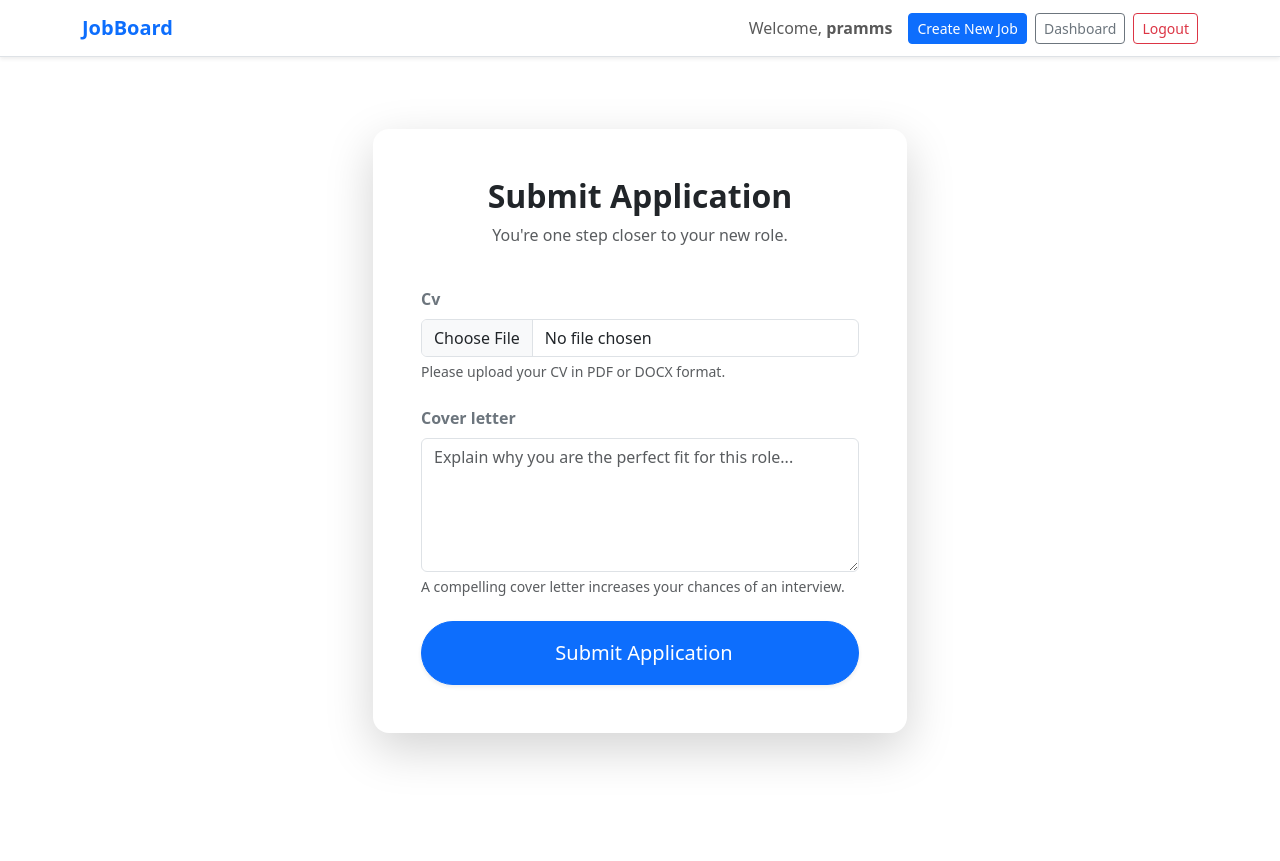
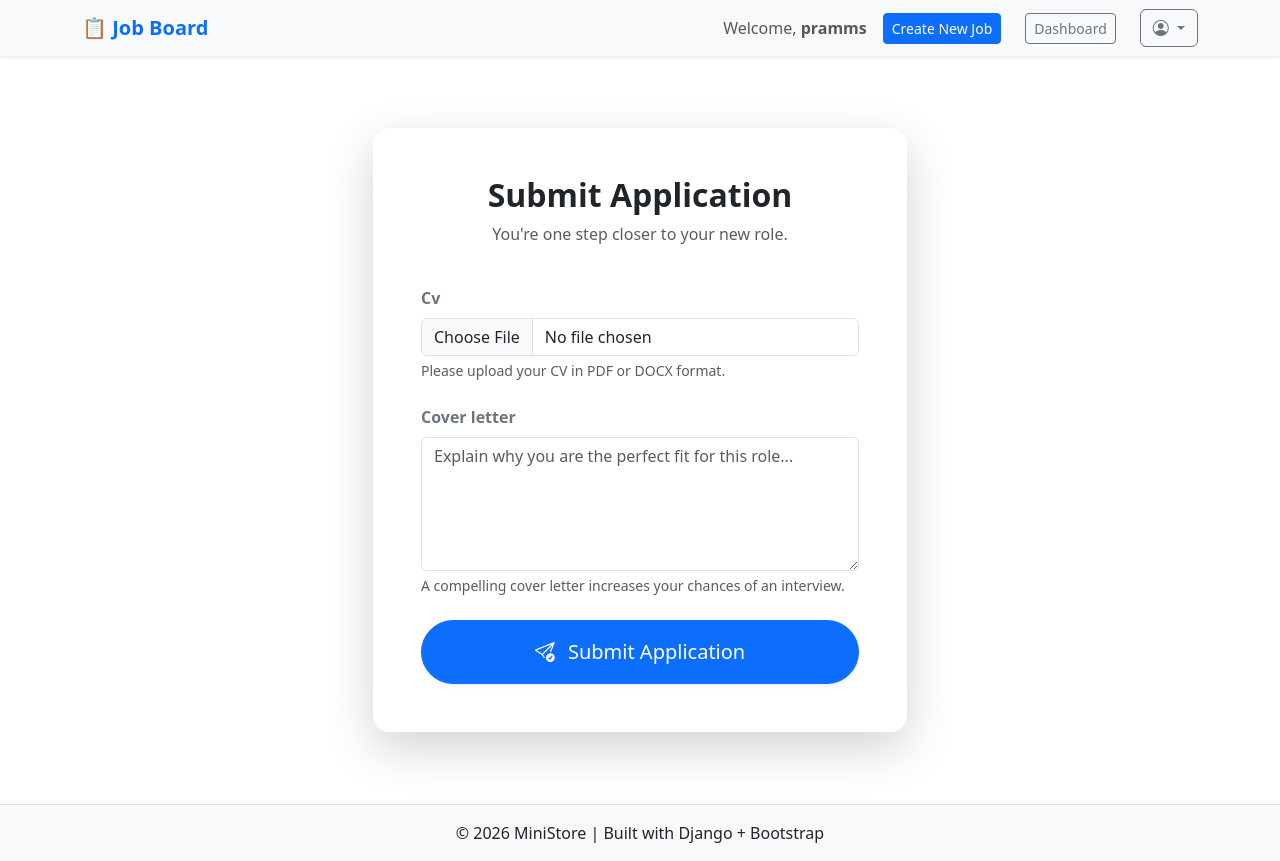
Before and after one commit to Pramila-stack/JOB-BOARD, a Django app: page /apply-job/1/ in a window 1280 px wide. Before the commit the page ends 762 px from the top, so only its background shows below. Run offline with Django 5.2, Linux system fonts and the light colour scheme; a user stored in the database is signed in; data comes from the database, SQL or seed files in the repository; both versions use the stored data as it was after the commit.

Commit message:
Final commit

```diff
--- a/templates/base.html
+++ b/templates/base.html
@@ -1,64 +1,134 @@
 <!doctype html>
-<html lang="en">
+<html lang="en" data-bs-theme="light">
+
 <head>
     <meta charset="utf-8">
     <meta name="viewport" content="width=device-width, initial-scale=1">
-    <title>JobBoard</title>
+    <title>Mini Store</title>
+
+    <!-- Bootstrap + Icons -->
     <link href="https://cdn.jsdelivr.net/npm/bootstrap@5.3.8/dist/css/bootstrap.min.css" rel="stylesheet">
+    <link href="https://cdn.jsdelivr.net/npm/bootstrap-icons/font/bootstrap-icons.css" rel="stylesheet">
+
     <style>
-        /* Professional polish */
-        .navbar-brand { font-weight: 700; color: #0d6efd !important; }
-        .nav-link { font-weight: 500; }
+        body {
+            min-height: 100vh;
+            display: flex;
+            flex-direction: column;
+        }
+
+        main {
+            flex: 1;
+        }
+
+        .nav-icon {
+            font-size: 1.3rem;
+        }
+
+        .theme-toggle {
+            cursor: pointer;
+        }
     </style>
 </head>
+
 <body>
 
-    <nav class="navbar navbar-expand-lg navbar-light bg-white border-bottom shadow-sm mb-4">
+    <!-- 🔥 NAVBAR -->
+    <nav class="navbar navbar-expand-lg bg-body-tertiary shadow-sm sticky-top">
         <div class="container">
-            <a class="navbar-brand" href="/">JobBoard</a>
 
-            <button class="navbar-toggler" type="button" data-bs-toggle="collapse" data-bs-target="#navContent" aria-controls="navContent" aria-expanded="false" aria-label="Toggle navigation">
+            <a class="navbar-brand text-primary fw-bold" href="/">📋 Job Board</a>
+
+            <button class="navbar-toggler" type="button" data-bs-toggle="collapse" data-bs-target="#navbarContent">
                 <span class="navbar-toggler-icon"></span>
             </button>
 
-            <div class="collapse navbar-collapse" id="navContent">
-                <ul class="navbar-nav ms-auto align-items-center">
+            <div class="collapse navbar-collapse" id="navbarContent">
+
+                <div class="ms-auto d-flex align-items-center gap-3">
+
+
+
                     {% if user.is_authenticated %}
-                        <li class="nav-item me-3">
+
+
                         <span class="navbar-text">Welcome, <strong>{{ user.username }}</strong></span>
-                        </li>
+
 
                     {% if user.profile.role == "employer" %}
-                            <li class="nav-item">
+
                         <a href="{% url 'create' %}" class="btn btn-primary btn-sm me-2">Create New Job</a>
-                            </li>
+
                     {% endif %}
 
-                        <li class="nav-item">
                         <a href="{% url 'dashboard' %}" class="btn btn-outline-secondary btn-sm me-2">Dashboard</a>
+
+
+                    <!-- ACCOUNT -->
+                    <div class="dropdown">
+                        <a class="btn btn-outline-secondary dropdown-toggle" href="#" data-bs-toggle="dropdown">
+                            <i class="bi bi-person-circle"></i>
+                        </a>
+                        <ul class="dropdown-menu dropdown-menu-end shadow">
+                            <li><a class="dropdown-item" href="#">Profile</a></li>
+                            <li>
+                                <hr class="dropdown-divider">
                             </li>
-
-                        <li class="nav-item">
-                            <form action="{% url 'logout' %}" method="post" class="d-inline">
+                            <li>
+                                <form method="post" action="{% url 'logout' %}">
                                     {% csrf_token %}
-                                <button type="submit" class="btn btn-outline-danger btn-sm">Logout</button>
+                                    <button class="btn btn-danger w-100">Logout</button>
                                 </form>
                             </li>
+                        </ul>
+                    </div>
+
                     {% else %}
-                        <li class="nav-item">
-                            <a href="{% url 'login' %}" class="btn btn-outline-primary btn-sm">Login</a>
-                        </li>
+                    <a href="{% url 'login' %}" class="btn btn-primary btn-sm">Login</a>
+                    <a href="{% url 'signup' %}" class="btn btn-outline-secondary btn-sm">Signup</a>
                     {% endif %}
-                </ul>
+
+                </div>
+
             </div>
         </div>
     </nav>
 
-    <div class="container">
+    <!-- 🔥 MAIN CONTENT -->
+    <main class="container py-4">
         {% block content %}
         {% endblock content %}
-    </div>
+    </main>
+
+    <!-- 🔥 FOOTER -->
+    <footer class="bg-body-tertiary text-center py-3 border-top">
+        <p class="mb-0">© 2026 MiniStore | Built with Django + Bootstrap</p>
+    </footer>
+
+    <!-- 🔥 DARK MODE SCRIPT -->
+    <script>
+        function toggleTheme() {
+            const html = document.documentElement;
+
+            if (html.getAttribute("data-bs-theme") === "light") {
+                html.setAttribute("data-bs-theme", "dark");
+                localStorage.setItem("theme", "dark");
+            } else {
+                html.setAttribute("data-bs-theme", "light");
+                localStorage.setItem("theme", "light");
+            }
+        }
+
+        // Load saved theme
+        (function () {
+            const savedTheme = localStorage.getItem("theme");
+            if (savedTheme) {
+                document.documentElement.setAttribute("data-bs-theme", savedTheme);
+            }
+        })();
+    </script>
 
     <script src="https://cdn.jsdelivr.net/npm/bootstrap@5.3.8/dist/js/bootstrap.bundle.min.js"></script>
 </body>
+
 </html>
```
Also changed, not shown: db.sqlite3. Lines whose indentation alone changed are shown as unchanged.
